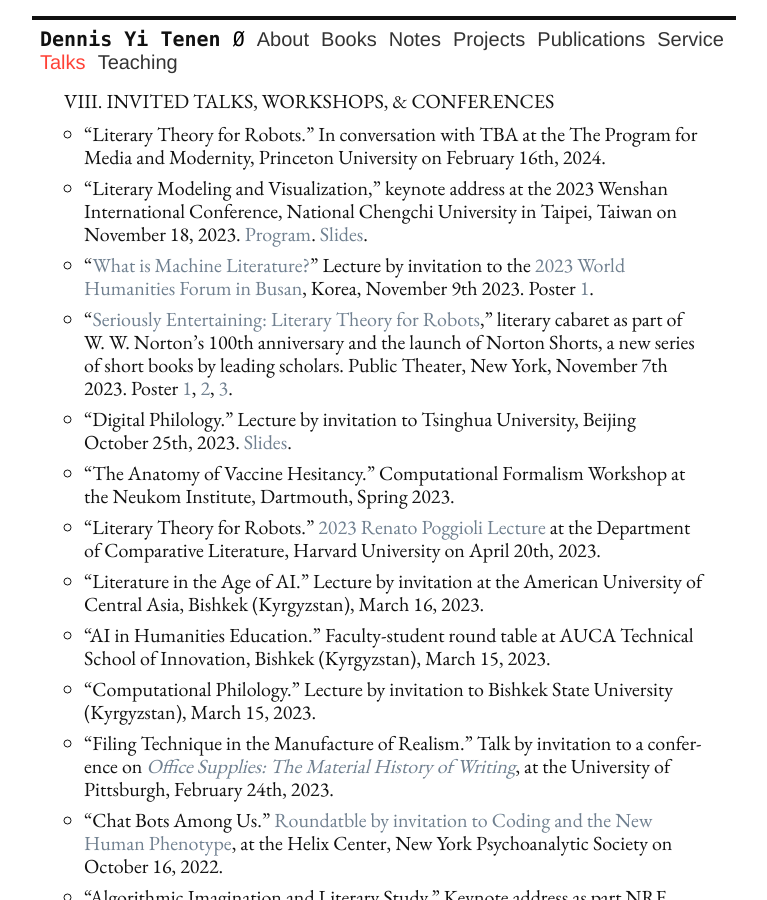
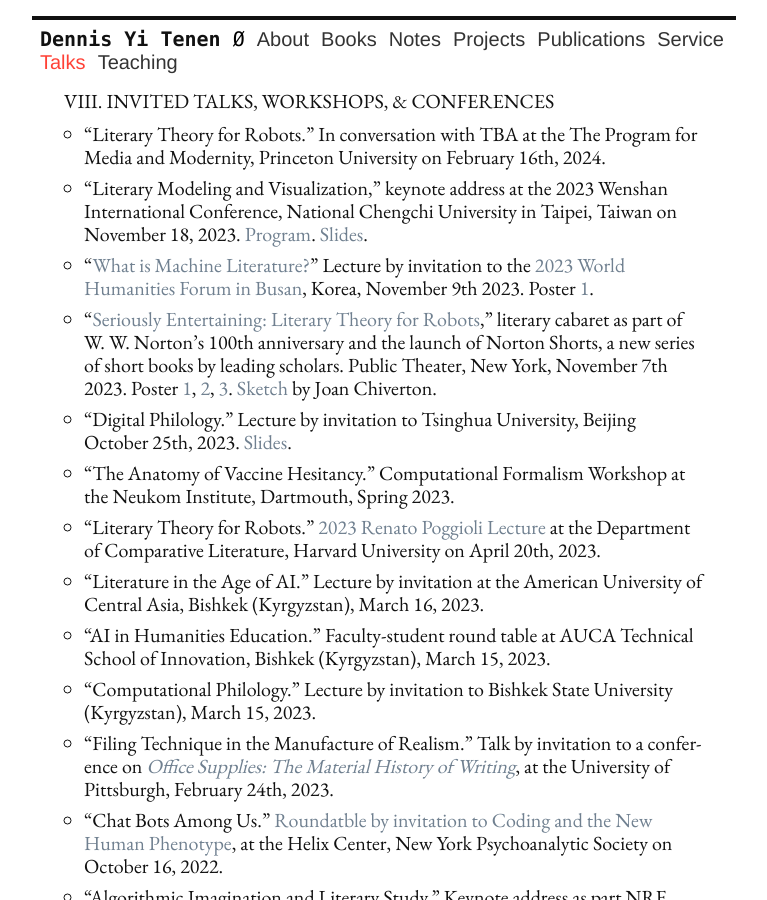
Before and after one commit to denten/denten.github.io, a Jekyll site: the page built from _pages/talks.md, in a window 1280 px wide and 900 px high. Shown: the whole window, without its empty margins (256-1023 px from the left). Built offline with Jekyll 4.4.1, drawn with Linux system fonts in a browser that asks for light colours; nearby versions of some CDN libraries.

Commit message:
add chiverton's sketch

```diff
--- a/_includes/CV/06-talks.md
+++ b/_includes/CV/06-talks.md
@@ -15,7 +15,7 @@
   literary cabaret as part of W. W. Norton's 100th anniversary and the launch of Norton Shorts,
   a new series of short books by leading scholars. Public Theater, New York, November 7th 2023.
   Poster [1](/assets/images/pub1.png), [2](/assets/images/pub2.png),
-  [3](/assets/images/pub3.png).
+  [3](/assets/images/pub3.png). [Sketch](/assets/images/pub4.png) by Joan Chiverton.
 - "Digital Philology." Lecture by invitation to Tsinghua University, Beijing October 25th,
   2023.
   [Slides](https://docs.google.com/presentation/d/1CImZQbZtuF5L3mmpwBdoO3kauDQuS81igz3ISh7XdYU/edit#slide=id.p).
```
Also changed, not shown: assets/images/pub4.png (added).
